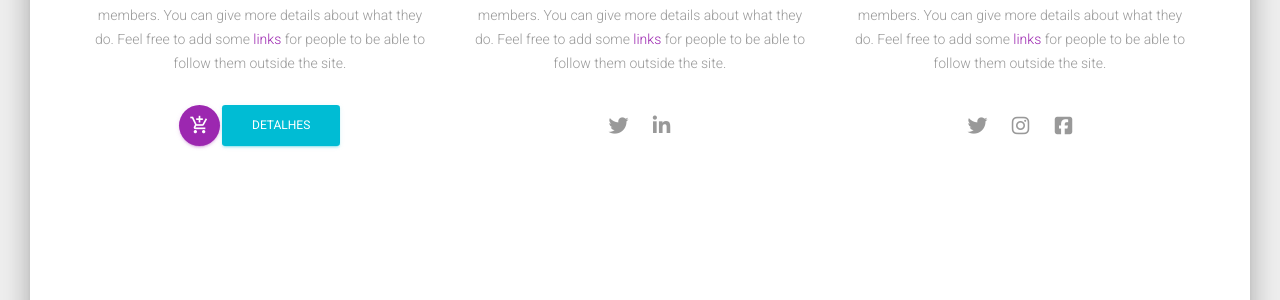
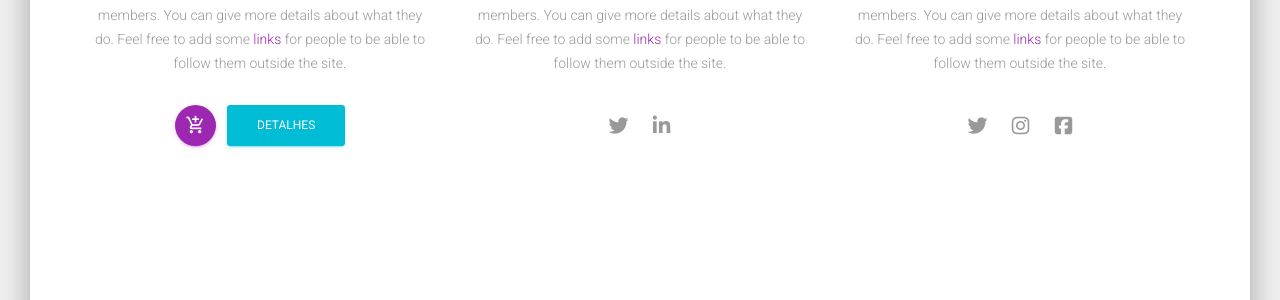
Before and after one commit to tiagocordeiro/armazem-macambira, a Django app: page / in a window 1280 px wide. Shown: the part 1279-1579 px from the top of the page. Run offline with Django 3.2, Linux system fonts and the light colour scheme; some libraries are stand-ins or nearby versions.

Commit message:
Fix buttom padding

```diff
--- a/templates/index.html
+++ b/templates/index.html
@@ -26,7 +26,7 @@
                       <a href="#">links</a> for people to be able to follow them outside the site.</p>
                   </div>
                   <div class="card-footer justify-content-center">
-                    <button class="btn btn-primary btn-fab btn-round" data-toggle="tooltip" data-placement="top" title="Adicionar ao carrinho" data-container="body">
+                    <button style="margin-right: 10px;" class="btn btn-primary btn-fab btn-round" data-toggle="tooltip" data-placement="top" title="Adicionar ao carrinho" data-container="body">
                       <i class="material-icons">add_shopping_cart</i>
                     </button>
                     <button class="btn btn-info">Detalhes</button>
```
